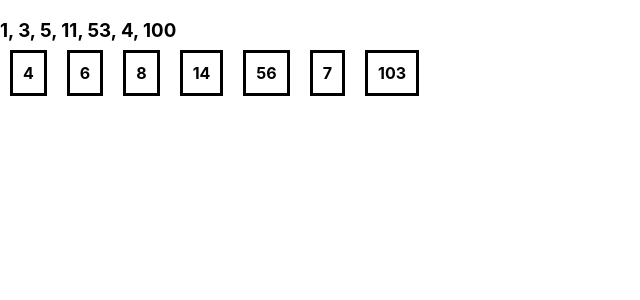
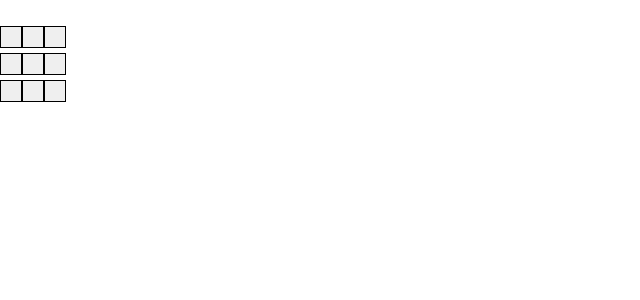
Before and after one commit to IvanMarkelov/react-l2, a React (Create React App) app: page / in a window 1280 px wide. Shown: the top 300 px of the page, without its empty margins (0-640 px from the left). Built offline with nearby package versions, Linux system fonts and the light colour scheme.

Commit message:
unfinished solution

```diff
--- a/src/App.js
+++ b/src/App.js
@@ -1,24 +1,123 @@
+import { Button } from "@blueprintjs/core";
 import React, { Component } from "react";
 import "./App.css";
 
 class App extends Component {
+  constructor(props) {
+    super(props);
+
+    this.registerMove = this.registerMove.bind(this);
+  }
+
   state = {
-    nums: [1, 3, 5, 11, 53, 4, 100],
+    field: [
+      ["", "", ""],
+      ["", "", ""],
+      ["", "", ""],
+    ],
+    player1: {
+      name: "Player 1",
+      mark: "X",
+    },
+    player2: {
+      name: "Player 2",
+      mark: "0",
+    },
+    currentPlayer: true,
+    gameOver: false,
+    gameWon: false,
   };
 
+  registerMove(e) {
+    console.log(e.target.parentElement.getAttribute("index"));
+    console.log(e.target.getAttribute("index"));
+    const row = e.target.parentElement.getAttribute("index");
+    const col = e.target.getAttribute("index");
+    let tempField = this.state.field;
+    tempField.map((element, index) => {
+      if (parseFloat(index) === parseFloat(row)) {
+        if (this.state.currentPlayer) {
+          element[col] = this.state.player1.mark;
+        } else {
+          element[col] = this.state.player2.mark;
+        }
+        this.setState({
+          state: tempField,
+        });
+      }
+    });
+    e.target.setAttribute("disabled", true);
+    this.checkGameState(row, col);
+  }
+
+  checkGameState(row, col) {
+    const tempField = this.state.field;
+
+    const rowArr = tempField[row];
+
+    this.checkRow(row);
+    //this.checkCol(col);
+
+    //   //const sum = parseFloat(row) + parseFloat(col);
+
+    //   if (sum === 2 || sum === 0) {
+    //  //   checkDiag(row, col);
+    //   }
+
+    this.setState({
+      currentPlayer: !this.state.currentPlayer,
+    });
+  }
+
+  checkRow(row) {
+    const rowArr = this.state.field[row];
+    let rowIsCompleted = true;
+    for (let index = 1; index < rowArr.length; index++) {
+      if (rowArr[index - 1] !== rowArr[index]) {
+        rowIsCompleted = false;
+      }
+    }
+    this.setState({
+      gameWon: rowIsCompleted,
+    });
+  }
+
+  checkCol(col) {
+    let colIsCompleted = true;
+    for (let i = 0; i < this.state.field.length - 1; i++) {
+      for (let j = 0; j < this.state.field[i].length; j++) {
+        if (j === col) {
+          colIsCompleted =
+            this.state.field[i][j] === this.state.field[i + 1][j];
+        }
+      }
+    }
+    this.setState({
+      gameWon: colIsCompleted,
+    });
+  }
+
   populateList() {
-    return this.state.nums.map((num) => {
+    return this.state.field.map((row, index) => {
       return (
-        <span
-          key={num}
-          style={{
-            border: "3px solid black",
-            margin: "10px 10px",
-            padding: "10px 10px",
-          }}
-        >
-          {parseFloat(num) + 3}
-        </span>
+        <div className="row" key={index} index={index}>
+          {row.map((cell, index) => {
+            return (
+              <button
+                className="cell"
+                key={index}
+                index={index}
+                style={{
+                  border: "1px solid black",
+                  padding: "10px 10px",
+                }}
+                onClick={this.registerMove}
+              >
+                {cell}
+              </button>
+            );
+          })}
+        </div>
       );
     });
   }
@@ -26,7 +125,6 @@ class App extends Component {
   render() {
     return (
       <div>
-        <h3>{this.state.nums.join(", ")}</h3>
         <h4>{this.populateList()}</h4>
       </div>
     );
```
